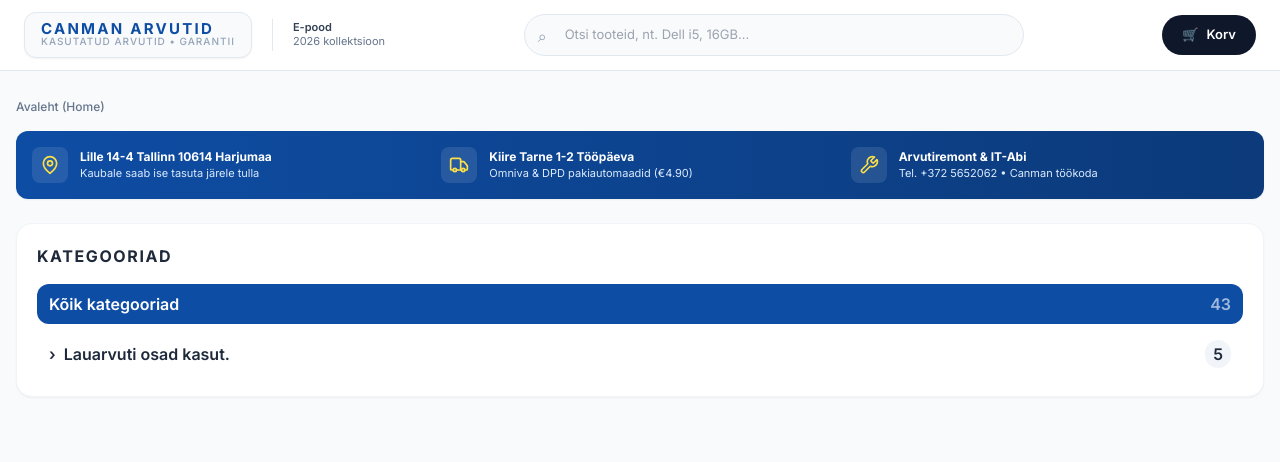
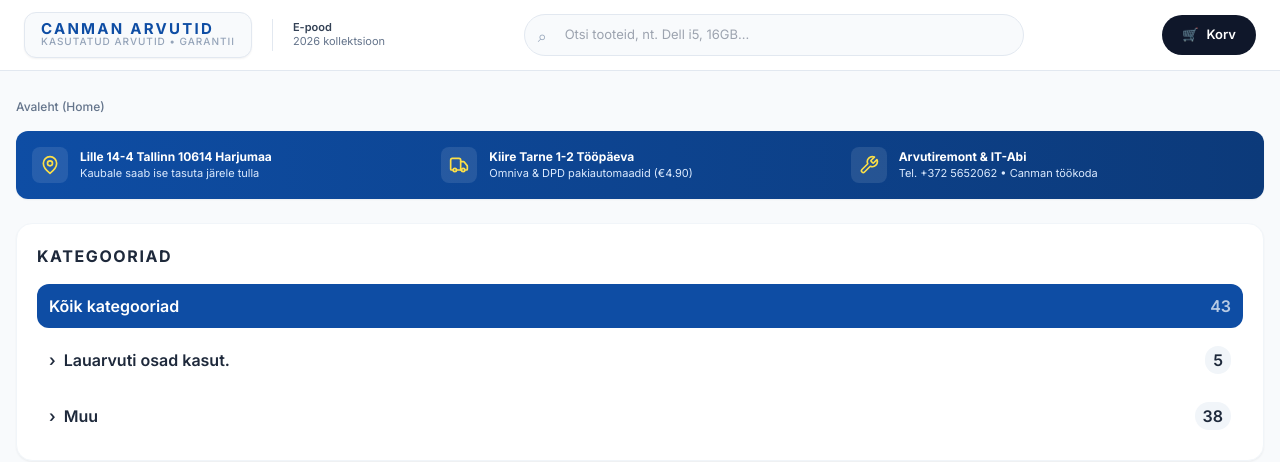
Before and after one commit to raivoto/canman.github.io, a Next.js app: page / in a window 1280 px wide. Shown: the top 462 px of the page. Built offline with nearby package versions, Linux system fonts and the light colour scheme.

Commit message:
Update CategorySidebar.tsx

```diff
--- a/src/components/CategorySidebar.tsx
+++ b/src/components/CategorySidebar.tsx
@@ -9,99 +9,95 @@ export function CategorySidebar({ selectedL1, selectedL2, selectedL3, onSelectCa
   const grouped = useMemo(() => {
     const map = new Map<string, { count: number, subs: Map<string, { count: number, l3: Map<string, number> }> }>();
     (products || []).forEach((p: any) => {
-      const rawL1 = String(p.categoryL1 || p.topCategory || p.category || 'Muu');
+      const rawL1 = String(p.categoryL1 || p.topCategory || p.category || 'Muu').trim();
       const rawL2 = String(p.categoryL2 || p.subCategory || '').trim();
       const rawL3 = p.categoryL3? String(p.categoryL3).trim() : '';
 
       let baseL1 = rawL1;
-      let gen = null;
+      let gen: string | null = null;
 
       if (rawL1.toLowerCase().includes('desktop kasutatud')) {
         baseL1 = 'Desktop kasutatud / used';
         if (rawL1.includes(',')) gen = rawL1.split(',')[1]?.trim() || null;
-        if (!gen && rawL2 && rawL2.match(/\d+-gen/i)) gen = rawL2;
+        if (!gen && rawL2 && /\d+-gen/i.test(rawL2)) gen = rawL2;
       }
 
-      const actualL2 = gen || rawL2 || 'Üldine';
-      if (actualL2 === 'Üldine' &&!rawL2) return; // ära tee tühja Üldine kui pole L2
+      if (!rawL1) return;
 
       if (!map.has(baseL1)) map.set(baseL1, { count: 0, subs: new Map() });
       const entry = map.get(baseL1)!;
       entry.count++;
 
+      const actualL2 = gen || rawL2;
+      if (!actualL2) return;
+
       if (!entry.subs.has(actualL2)) entry.subs.set(actualL2, { count: 0, l3: new Map() });
       const subEntry = entry.subs.get(actualL2)!;
       subEntry.count++;
-
       if (rawL3) subEntry.l3.set(rawL3, (subEntry.l3.get(rawL3) || 0) + 1);
     });
     return map;
   }, [products]);
 
-  const toggleGroup = (base: string) => {
-    setOpenGroups(prev => ({...prev, [base]:!prev[base] }));
-  };
-
   return (
-    <aside className="w-full lg:w- flex-shrink-0">
+    <aside className="w-full lg:w- lg:flex-shrink-0 lg:sticky lg:top-20 self-start">
       <div className="bg-white rounded-2xl p-5 shadow-sm border border-slate-100">
         <h3 className="font-bold text- tracking-widest text-slate-800 uppercase mb-4">Kategooriad</h3>
         <div className="space-y-1">
           <button
             onClick={() => onSelectCategory(null, null, null)}
-            className={`w-full text-left text- px-3 py-2 rounded-xl transition ${!selectedL1? 'bg-[#0e4da4] text-white font-semibold' : 'hover:bg-slate-50 text-slate-700'}`}
+            className={`w-full text-left text- px-3 py-2.5 rounded-xl transition flex justify-between items-center ${!selectedL1? 'bg-[#0e4da4] text-white font-semibold' : 'hover:bg-slate-50 text-slate-700'}`}
           >
-            Kõik kategooriad <span className="float-right opacity-60">{products?.length || 0}</span>
+            <span>Kõik kategooriad</span><span className="text- opacity-70">{products?.length || 0}</span>
           </button>
 
           {Array.from(grouped.entries()).sort((a,b)=>a[0].localeCompare(b[0])).map(([base, data]) => {
             const isActive = safeLower(selectedL1) === safeLower(base);
-            const isOpen = openGroups[base]?? isActive; // lahti kui aktiivne või käsitsi avatud
-            const hasSubs = data.subs.size > 0;
+            const isOpen = openGroups[base]?? isActive;
 
             return (
               <div key={base} className="pt-1">
                 <button
                   onClick={() => {
-                    toggleGroup(base);
+                    setOpenGroups(prev => ({...prev, [base]:!prev[base]}));
                     onSelectCategory(base, null, null);
                   }}
-                  className={`w-full text-left text- font-semibold px-3 py-2 rounded-xl flex justify-between items-center transition ${isActive? 'bg-blue-50 text-[#0e4da4]' : 'hover:bg-slate-50 text-slate-800'}`}
+                  className={`w-full text-left text- font-semibold px-3 py-2.5 rounded-xl flex justify-between items-center transition ${isActive? 'bg-blue-50 text-[#0e4da4]' : 'hover:bg-slate-50 text-slate-800'}`}
                 >
                   <span className="flex items-center gap-2">
-                    {hasSubs && <span className={`transform transition inline-block ${isOpen? 'rotate-90' : ''}`}>›</span>}
-                    {base}
+                    <span className={`transition-transform text- ${isOpen? 'rotate-90' : ''}`}>›</span>
+                    <span className="truncate">{base}</span>
                   </span>
-                  <span className="text- bg-slate-100 px-2 py-0.5 rounded-full">{data.count}</span>
+                  <span className="text- bg-slate-100 px-2 py-0.5 rounded-full ml-2 flex-shrink-0">{data.count}</span>
                 </button>
 
-                {isOpen && hasSubs && (
-                  <div className="ml-4 mt-1 space-y-0.5 border-l-2 border-slate-100 pl-3">
-                    {Array.from(data.subs.entries()).sort((a,b) => a[0].localeCompare(b[0])).map(([sub, subData]) => {
+                {isOpen && (
+                  <div className="ml-5 mt-1 space-y-0.5 border-l-2 border-slate-100 pl-3">
+                    {Array.from(data.subs.entries()).sort((a,b)=>a[0].localeCompare(b[0])).map(([sub, subData]) => {
                       const isSubActive = isActive && safeLower(selectedL2) === safeLower(sub);
                       return (
                         <div key={sub}>
                           <button
                             onClick={() => onSelectCategory(base, sub, null)}
-                            className={`w-full text-left text- px-2.5 py-1.5 rounded-lg flex justify-between transition ${isSubActive? 'bg-slate-900 text-white font-medium' : 'text-slate-600 hover:bg-slate-50 hover:text-slate-900'}`}
+                            className={`w-full text-left text- px-2.5 py-1.5 rounded-lg flex justify-between items-center transition ${isSubActive? 'bg-slate-900 text-white font-medium' : 'text-slate-600 hover:bg-slate-50 hover:text-slate-900'}`}
                           >
-                            <span>{sub}</span>
-                            <span className="text- opacity-60">{subData.count}</span>
+                            <span className="truncate">{sub}</span>
+                            <span className="text- opacity-60 ml-2">{subData.count}</span>
                           </button>
                           {isSubActive && subData.l3.size > 0 && (
                             <div className="ml-3 mt-0.5 space-y-0.5">
                               {Array.from(subData.l3.entries()).map(([l3, cnt]) => (
-                                <button key={l3} onClick={() => onSelectCategory(base, sub, l3)} className={`w-full text-left text- px-2 py-1 rounded ${safeLower(selectedL3)===safeLower(l3)?'bg-blue-50 text-[#0e4da4] font-bold':'text-slate-500 hover:bg-slate-50'}`}>{l3} ({cnt})</button>
+                                <button key={l3} onClick={() => onSelectCategory(base, sub, l3)} className={`w-full text-left text- px-2 py-1 rounded truncate ${safeLower(selectedL3)===safeLower(l3)?'bg-blue-50 text-[#0e4da4] font-bold':'text-slate-500 hover:bg-slate-50'}`}>{l3} ({cnt})</button>
                               ))}
                             </div>
                           )}
                         </div>
-                      );
+                      )
                     })}
                   </div>
                 )}
               </div>
-            );
+            )
           })}
         </div>
       </div>
```
